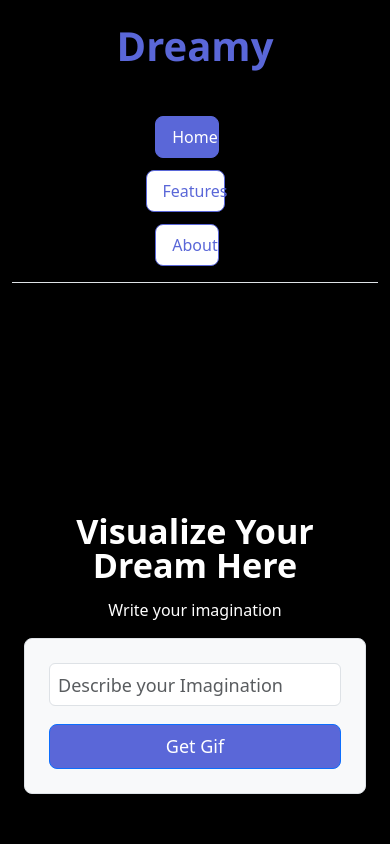
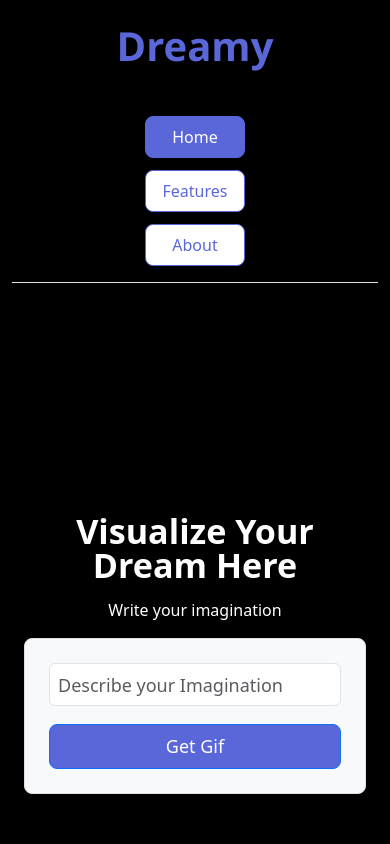
Before and after one commit to Siddhidara/React_webapp_Dreamy, a React (Vite) app: page / in a window 390 px wide. Shown: the top 844 px of the page. Built offline with nearby package versions, Linux system fonts and the light colour scheme.

Commit message:
updated nav-links

```diff
--- a/src/Components/Header.css
+++ b/src/Components/Header.css
@@ -7,6 +7,7 @@
   display: inline-block;
 }
 
+/* 🌟 NAVIGATION STYLING */
 .dreamy-nav {
   margin-top: 1rem;
   color: var(--primary);
@@ -26,8 +27,18 @@
   border-radius: 0.5rem;
   font-weight: 500;
   transition: all 0.3s ease;
+
+  /* ✅ Center the content inside box */
+  display: flex;
+  align-items: center;
+  justify-content: center;
+  text-align: center;
+
+  /* Optional: Adjust min width */
+  min-width: 100px;
 }
 
+/* 🔥 Hover and Active State */
 .dreamy-nav .nav-link:hover,
 .dreamy-nav .nav-link.active {
   background-color: var(--primary);
@@ -35,7 +46,7 @@
   text-decoration: none;
 }
 
-/* ✅ Responsive for Mobile */
+/* 📱 Responsive Mobile Styling */
 @media (max-width: 576px) {
   header {
     display: flex;
@@ -60,5 +71,10 @@
   .dreamy-nav .nav-link {
     width: 80%;
     text-align: center;
+
+    /* Re-apply centering for mobile */
+    display: flex;
+    align-items: center;
+    justify-content: center;
   }
 }
```
